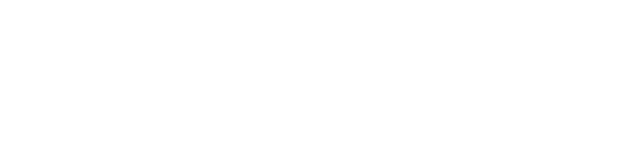
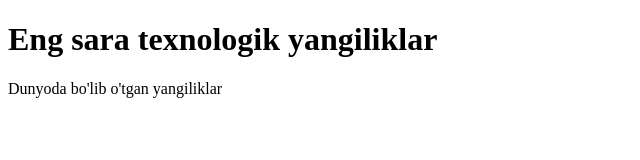
Before and after one commit to IbnAlauddin/Example-Promosite, a plain HTML site: page index.html in a window 1280 px wide. Shown: the whole page, without its empty margins (0-640 px from the left). Drawn offline with Linux system fonts and the light colour scheme.

Commit message:
Add site heading and motto

```diff
--- a/index.html
+++ b/index.html
@@ -7,6 +7,8 @@
 </head>
 <body>
 
+  <h1>Eng sara texnologik yangiliklar</h1>
+  <p>Dunyoda bo'lib o'tgan yangiliklar</p>
 
 
 </body>
```
